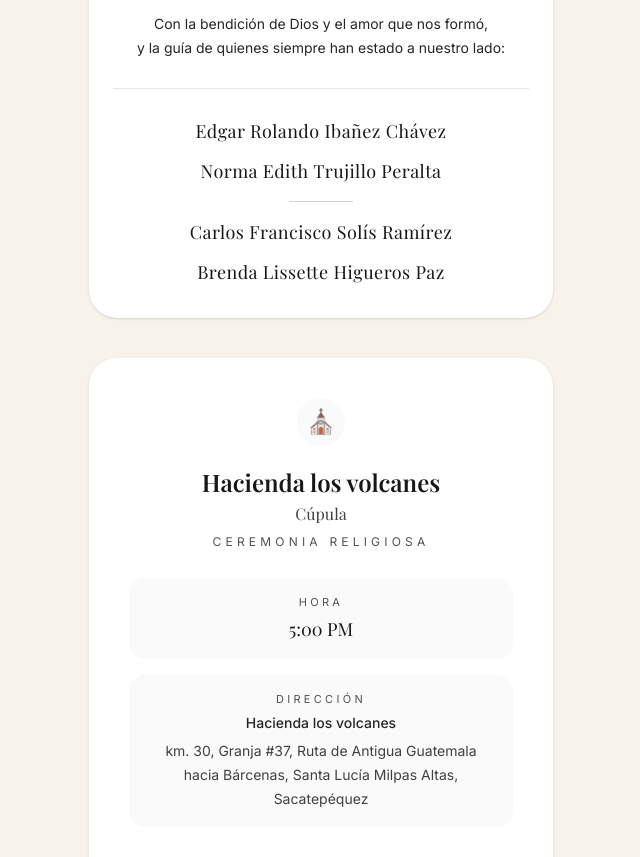
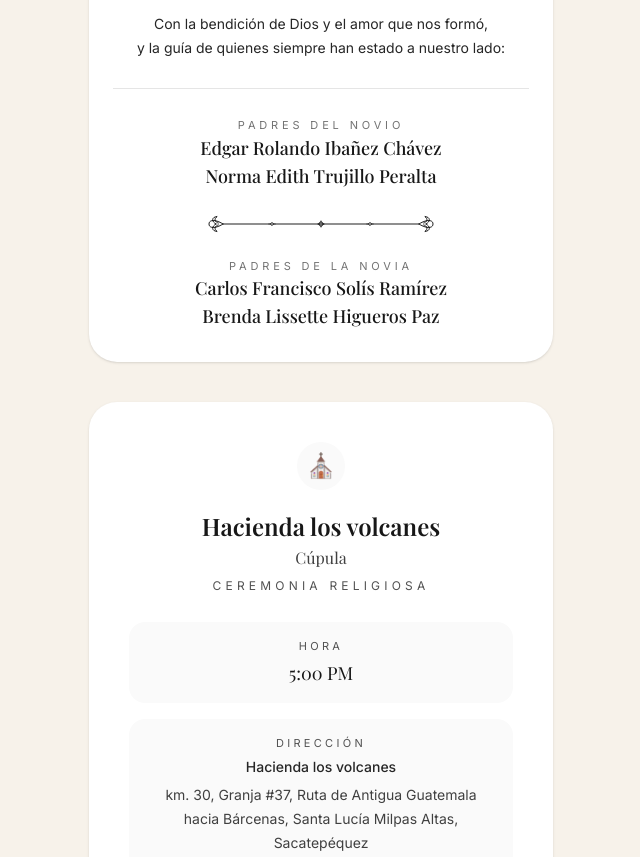
Before and after one commit to jrongalicia/invitacion-boda, a Next.js app: page / in a window 1280 px wide. Shown: the part 1223-2080 px from the top of the page, without its empty margins (319-959 px from the left). Built offline with nearby package versions, Linux system fonts and the light colour scheme; a web font is replaced by a local one.

Commit message:
mejora tipografia

```diff
--- a/src/app/page.tsx
+++ b/src/app/page.tsx
@@ -119,7 +119,7 @@ export default function Home() {
           </Reveal>
         </section>
 
-        {/* INVITACIÓN – RITMO IGUAL A FRASE */}
+        {/* INVITACIÓN */}
         <section className="mt-10">
           <Reveal>
             <div className="rounded-[28px] bg-white px-6 py-8 text-center shadow-sm">
@@ -135,30 +135,38 @@ export default function Home() {
                 </span>
               </p>
 
-              {/* MISMO ESPACIADO QUE FRASE */}
               <div className="mt-7 h-px bg-neutral-200" />
 
-              <div className="mt-7 space-y-3">
-                <p className="font-serif text-lg tracking-wide text-neutral-900">
+              <div className="mt-7 space-y-4">
+                <div>
+                  <p className="text-[11px] uppercase tracking-[0.35em] text-neutral-500">
+                    Padres del novio
+                  </p>
+                  <p className="font-serif font-medium text-base sm:text-lg text-neutral-900">
                     Edgar Rolando Ibañez Chávez
                   </p>
-                <p className="font-serif text-lg tracking-wide text-neutral-900">
+                  <p className="font-serif font-medium text-base sm:text-lg text-neutral-900">
                     Norma Edith Trujillo Peralta
                   </p>
+                </div>
 
-                <div className="my-4 h-px w-16 mx-auto bg-neutral-300" />
+                <OrnateDivider className="my-5" stroke="#000000" />
 
-                <p className="font-serif text-lg tracking-wide text-neutral-900">
+                <div>
+                  <p className="text-[11px] uppercase tracking-[0.35em] text-neutral-500">
+                    Padres de la novia
+                  </p>
+                  <p className="font-serif font-medium text-base sm:text-lg text-neutral-900">
                     Carlos Francisco Solís Ramírez
                   </p>
-                <p className="font-serif text-lg tracking-wide text-neutral-900">
+                  <p className="font-serif font-medium text-base sm:text-lg text-neutral-900">
                     Brenda Lissette Higueros Paz
                   </p>
                 </div>
               </div>
+            </div>
           </Reveal>
         </section>
-
 
 
         {/* CEREMONIA */}
@@ -633,3 +641,141 @@ function ReceptionIcon({ className = "h-5 w-5" }: { className?: string }) {
     </svg>
   );
 }
+
+function OrnateDivider({
+  className = "my-6",
+  stroke = "#BFA76A",
+}: {
+  className?: string;
+  stroke?: string;
+}) {
+  return (
+    <div className={className} aria-hidden>
+      <svg
+        viewBox="0 0 1200 120"
+        className="mx-auto h-7 w-72 sm:w-96"
+        fill="none"
+      >
+        {/* Línea principal */}
+        <path
+          d="M180 60 H1020"
+          stroke={stroke}
+          strokeWidth="4"
+          strokeLinecap="round"
+          opacity="0.95"
+        />
+
+        {/* Ornamento central (tipo flor/diamante) */}
+        <path
+          d="M600 46
+             C608 54, 608 66, 600 74
+             C592 66, 592 54, 600 46 Z"
+          stroke={stroke}
+          strokeWidth="3"
+          strokeLinejoin="round"
+          opacity="0.95"
+        />
+        <path
+          d="M586 60
+             C594 52, 606 52, 614 60
+             C606 68, 594 68, 586 60 Z"
+          stroke={stroke}
+          strokeWidth="3"
+          strokeLinejoin="round"
+          opacity="0.95"
+        />
+
+        {/* Ornamentos laterales pequeños */}
+        {[
+          { x: 390 },
+          { x: 810 },
+        ].map((o, i) => (
+          <g key={i} opacity="0.95">
+            <path
+              d={`M${o.x} 52 L${o.x + 8} 60 L${o.x} 68 L${o.x - 8} 60 Z`}
+              stroke={stroke}
+              strokeWidth="2.6"
+              strokeLinejoin="round"
+            />
+            <path
+              d={`M${o.x - 14} 60 H${o.x - 8}`}
+              stroke={stroke}
+              strokeWidth="2.6"
+              strokeLinecap="round"
+            />
+            <path
+              d={`M${o.x + 8} 60 H${o.x + 14}`}
+              stroke={stroke}
+              strokeWidth="2.6"
+              strokeLinecap="round"
+            />
+          </g>
+        ))}
+
+        {/* Rizo izquierdo (como la imagen) */}
+        <path
+          d="M180 60
+             C150 40, 120 40, 120 60
+             C120 80, 150 80, 180 60"
+          stroke={stroke}
+          strokeWidth="4"
+          strokeLinecap="round"
+          strokeLinejoin="round"
+          opacity="0.95"
+        />
+        <path
+          d="M150 60
+             C130 50, 130 30, 155 28
+             C140 38, 145 52, 160 56"
+          stroke={stroke}
+          strokeWidth="4"
+          strokeLinecap="round"
+          strokeLinejoin="round"
+          opacity="0.95"
+        />
+        <path
+          d="M150 60
+             C130 70, 130 90, 155 92
+             C140 82, 145 68, 160 64"
+          stroke={stroke}
+          strokeWidth="4"
+          strokeLinecap="round"
+          strokeLinejoin="round"
+          opacity="0.95"
+        />
+
+        {/* Rizo derecho (espejo) */}
+        <path
+          d="M1020 60
+             C1050 40, 1080 40, 1080 60
+             C1080 80, 1050 80, 1020 60"
+          stroke={stroke}
+          strokeWidth="4"
+          strokeLinecap="round"
+          strokeLinejoin="round"
+          opacity="0.95"
+        />
+        <path
+          d="M1050 60
+             C1070 50, 1070 30, 1045 28
+             C1060 38, 1055 52, 1040 56"
+          stroke={stroke}
+          strokeWidth="4"
+          strokeLinecap="round"
+          strokeLinejoin="round"
+          opacity="0.95"
+        />
+        <path
+          d="M1050 60
+             C1070 70, 1070 90, 1045 92
+             C1060 82, 1055 68, 1040 64"
+          stroke={stroke}
+          strokeWidth="4"
+          strokeLinecap="round"
+          strokeLinejoin="round"
+          opacity="0.95"
+        />
+      </svg>
+    </div>
+  );
+}
```
Lines whose indentation alone changed are shown as unchanged.
